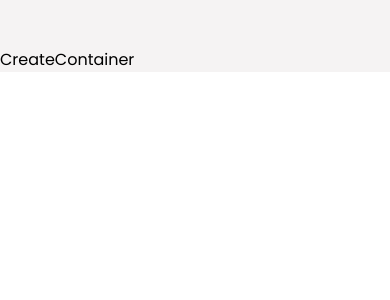
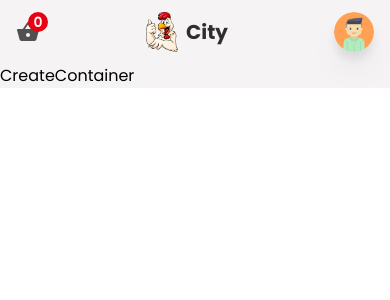
Before and after one commit to raffay2001/FOODOFEST, a React (Create React App) app: page /createItem in a window 390 px wide. Shown: the top 300 px of the page. Built offline with nearby package versions, Linux system fonts and the light colour scheme.

Commit message:
feat: header component

```diff
--- a/src/App.js
+++ b/src/App.js
@@ -5,7 +5,7 @@ import { AnimatePresence } from "framer-motion"
 
 const App = () => {
   return (
-    <AnimatePresence>
+    <AnimatePresence mode="wait">
       <div className="w-screen h-auto flex flex-col bg-primary">
         <Header />
         <Routes>
--- a/src/components/Header.jsx
+++ b/src/components/Header.jsx
@@ -1,7 +1,7 @@
-import React from "react"
+import React, { useState } from "react"
 import Logo from "./img/logo.png"
 import Aavatar from "./img/avatar.png"
-import { MdShoppingBasket } from "react-icons/md"
+import { MdShoppingBasket, MdAdd, MdLogout } from "react-icons/md"
 import { motion } from "framer-motion"
 import { Link } from "react-router-dom"
 import { getAuth, signInWithPopup, GoogleAuthProvider } from "firebase/auth"
@@ -13,8 +13,11 @@ const Header = () => {
   // setting up neccessary initializations for authentication
   const firebaseAuth = getAuth(app)
   const provider = new GoogleAuthProvider()
+  // fecthing the global state
   const [{ user }, dispatch] = useStateValue()
-  // handler for authentication
+  // other states for showing the menu
+  const [showMenu, setShowMenu] = useState(false)
+  // handler for authentication (login)
   const login = async () => {
     if (!user) {
       const {
@@ -24,8 +27,14 @@ const Header = () => {
       localStorage.setItem("user", JSON.stringify(providerData[0]))
     }
   }
+  //handler for logout
+  const logout = () => {
+    setShowMenu(false)
+    localStorage.clear()
+    dispatch({ type: actionType.SET_USER, user: null })
+  }
   return (
-    <header className="z-50 w-screen p-6 px-16">
+    <header className="z-50 w-screen p-3 px-4 md:p-3 md:px-16">
       {/* For desktop and tablets  */}
       <div className="hidden md:flex w-full h-full items-center justify-between">
         {/* Logo and Brand Name */}
@@ -35,7 +44,12 @@ const Header = () => {
         </Link>
         {/* Navbar links, Cart icons and Avatar Image */}
         <div className="flex items-center gap-8">
-          <ul className="flex items-center gap-8">
+          <motion.ul
+            initial={{ opacity: 0, x: 200 }}
+            animate={{ opacity: 1, x: 0 }}
+            exit={{ opacity: 0, x: 200 }}
+            className="flex items-center gap-8"
+          >
             <li className="text-base text-textColor hover:text-headingColor transition-all duration-100 ease-in-out cursor-pointer">
               Home
             </li>
@@ -48,7 +62,7 @@ const Header = () => {
             <li className="text-base text-textColor hover:text-headingColor transition-all duration-100 ease-in-out cursor-pointer">
               Service
             </li>
-          </ul>
+          </motion.ul>
           <div className="relative flex items-center justify-center">
             <MdShoppingBasket className="text-textColor text-2xl cursor-pointer" />
             <div className="w-5 h-5 rounded-full bg-cartNumBg flex justify-center items-center absolute -top-2 -right-2">
@@ -57,18 +71,102 @@ const Header = () => {
           </div>
           <div className="relative">
             <motion.img
-              onClick={login}
+              onClick={user ? () => setShowMenu((prevShowMenu) => !prevShowMenu) : login}
               whileTap={{ scale: 0.8 }}
               src={user ? user.photoURL.split("=")[0] : Aavatar}
               alt="user-profile"
               className="w-10 min-w-[40px] h-10 min-h-[40px] drop-shadow-xl cursor-pointer rounded-full"
             />
+            {showMenu && (
+              <motion.div
+                initial={{ opacity: 0, scale: 0.6 }}
+                animate={{ opacity: 1, scale: 1 }}
+                exit={{ opacity: 0, scale: 0.6 }}
+                className="w-40 flex flex-col bg-gray-50 shadow-xl rounded-lg absolute top-12 right-0"
+              >
+                {user && user.email === "raffay.ahmed009@gmail.com" && (
+                  <Link to="/createItem">
+                    <p className="px-4 py-2 flex items-center gap-3 cursor-pointer hover:bg-slate-100 transition-all duration-100 ease-in-out text-textColor text-base">
+                      New Item <MdAdd />
+                    </p>
+                  </Link>
+                )}
+                <p
+                  className="m-2 p-2 rounded-md flex items-center justify-center bg-gray-200 gap-3 cursor-pointer hover:bg-gray-300 transition-all duration-100 ease-in-out text-textColor text-base"
+                  onClick={logout}
+                >
+                  Logout <MdLogout />
+                </p>
+              </motion.div>
+            )}
           </div>
         </div>
       </div>
 
       {/* For mobile phones  */}
-      <div className="flex md:hidden w-full h-full"></div>
+      <div className="flex justify-between items-center w-full h-full md:hidden">
+        {/* Cart Information */}
+        <div className="relative flex items-center justify-center">
+          <MdShoppingBasket className="text-textColor text-2xl cursor-pointer" />
+          <div className="w-5 h-5 rounded-full bg-cartNumBg flex justify-center items-center absolute -top-2 -right-2">
+            <p className="text-sm text-white font-semibold">0</p>
+          </div>
+        </div>
+        {/* Logo and Brand Name */}
+        <Link to="/" className="flex items-center gap-2">
+          <img src={Logo} alt="logo" className="w-8 object-cover" />
+          <p className="text-headingColor text-xl font-bold">City</p>
+        </Link>
+        {/* User Avatar and Dropdown */}
+        <div className="relative">
+          <motion.img
+            onClick={user ? () => setShowMenu((prevShowMenu) => !prevShowMenu) : login}
+            whileTap={{ scale: 0.8 }}
+            src={user ? user.photoURL.split("=")[0] : Aavatar}
+            alt="user-profile"
+            className="w-10 min-w-[40px] h-10 min-h-[40px] drop-shadow-xl cursor-pointer rounded-full"
+          />
+          {showMenu && (
+            <motion.div
+              initial={{ opacity: 0, scale: 0.6 }}
+              animate={{ opacity: 1, scale: 1 }}
+              exit={{ opacity: 0, scale: 0.6 }}
+              className="w-40 flex flex-col bg-gray-50 shadow-xl rounded-lg absolute top-12 right-0"
+            >
+              {user && user.email === "raffay.ahmed009@gmail.com" && (
+                <Link to="/createItem">
+                  <p className="px-4 py-2 flex items-center gap-3 cursor-pointer hover:bg-slate-100 transition-all duration-100 ease-in-out text-textColor text-base">
+                    New Item <MdAdd />
+                  </p>
+                </Link>
+              )}
+
+              {/* Navbar Links */}
+              <ul className="flex flex-col">
+                <li className="px-4 py-2 flex items-center gap-3 cursor-pointer hover:bg-slate-100 transition-all duration-100 ease-in-out text-textColor text-base">
+                  Home
+                </li>
+                <li className="px-4 py-2 flex items-center gap-3 cursor-pointer hover:bg-slate-100 transition-all duration-100 ease-in-out text-textColor text-base">
+                  Menu
+                </li>
+                <li className="px-4 py-2 flex items-center gap-3 cursor-pointer hover:bg-slate-100 transition-all duration-100 ease-in-out text-textColor text-base">
+                  About Us
+                </li>
+                <li className="px-4 py-2 flex items-center gap-3 cursor-pointer hover:bg-slate-100 transition-all duration-100 ease-in-out text-textColor text-base">
+                  Service
+                </li>
+              </ul>
+
+              <p
+                className="m-2 p-2 rounded-md flex items-center justify-center bg-gray-200 gap-3 cursor-pointer hover:bg-gray-300 transition-all duration-100 ease-in-out text-textColor text-base"
+                onClick={logout}
+              >
+                Logout <MdLogout />
+              </p>
+            </motion.div>
+          )}
+        </div>
+      </div>
     </header>
   )
 }
--- a/src/components/MainContainer.jsx
+++ b/src/components/MainContainer.jsx
@@ -1,7 +1,7 @@
 import React from "react"
 
 const MainContainer = () => {
-  return <div>MainContainer</div>
+  return <div className="py-20">Maincontainer</div>
 }
 
 export default MainContainer
--- a/src/context/reducer.js
+++ b/src/context/reducer.js
@@ -3,7 +3,6 @@ export const actionType = {
 }
 
 const reducer = (state, action) => {
-  console.log(state)
   switch (action.type) {
     case actionType.SET_USER:
       return { ...state, user: action.user }
```
